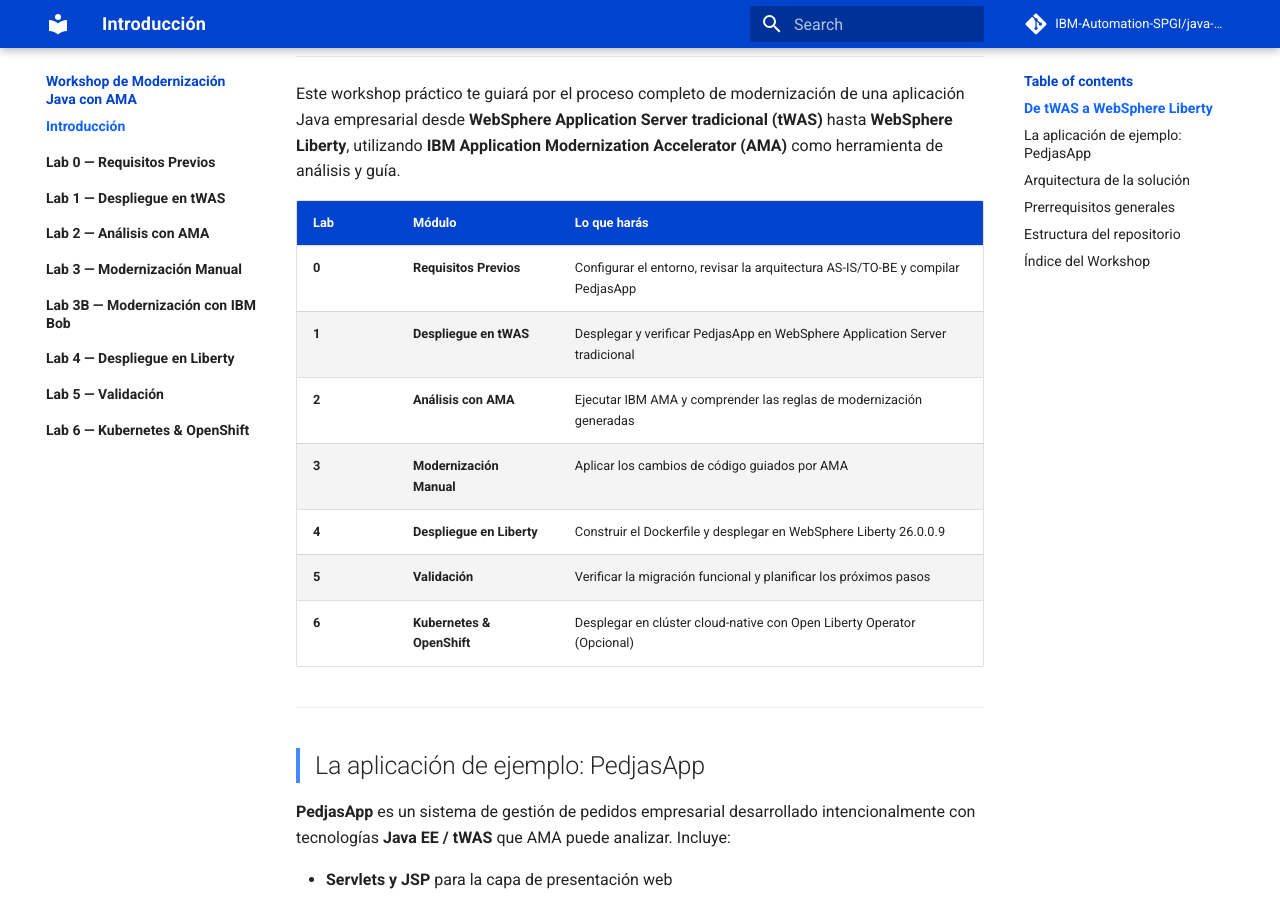
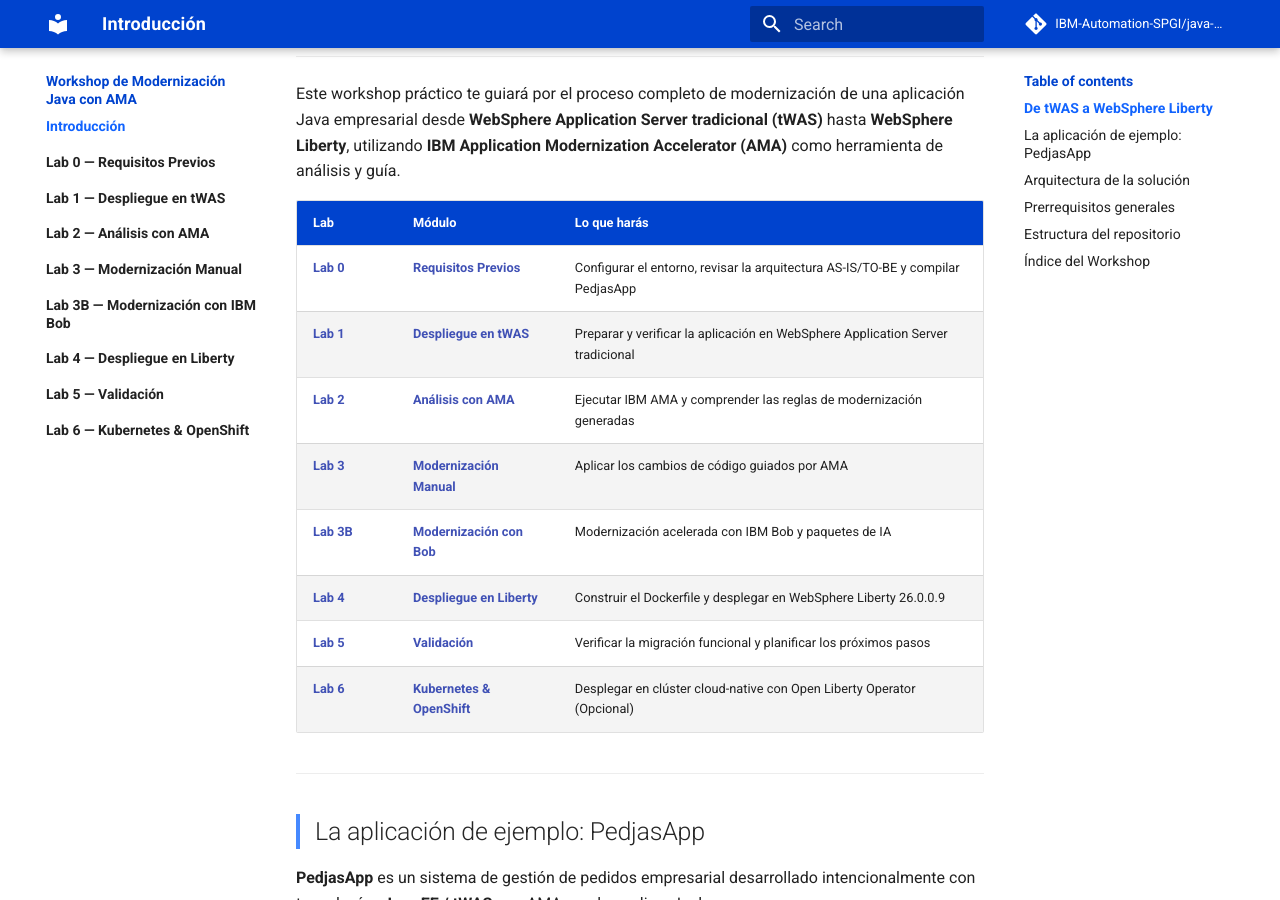
Before and after one commit to IBM-Automation-SPGI/java-mod-workshop, an MkDocs documentation site: the page built from docs/index.md, in a window 1280 px wide and 900 px high, scrolled down 241 px. Built offline with MkDocs 1.6.1 and Material for MkDocs 9.7.7, drawn with Linux system fonts in a browser that asks for light colours; comment, search, counter and statistics services are not loaded.

Commit message:
style: link all modules in index summary table for direct navigation

```diff
--- a/docs/index.md
+++ b/docs/index.md
@@ -10,13 +10,14 @@
 
 | Lab | Módulo | Lo que harás |
 |-----|--------|-------------|
-| **0** | **Requisitos Previos** | Configurar el entorno, revisar la arquitectura AS-IS/TO-BE y compilar PedjasApp |
-| **1** | **Despliegue en tWAS** | Desplegar y verificar PedjasApp en WebSphere Application Server tradicional |
-| **2** | **Análisis con AMA** | Ejecutar IBM AMA y comprender las reglas de modernización generadas |
-| **3** | **Modernización Manual** | Aplicar los cambios de código guiados por AMA |
-| **4** | **Despliegue en Liberty** | Construir el Dockerfile y desplegar en WebSphere Liberty 26.0.0.9 |
-| **5** | **Validación** | Verificar la migración funcional y planificar los próximos pasos |
-| **6** | **Kubernetes & OpenShift** | Desplegar en clúster cloud-native con Open Liberty Operator (Opcional) |
+| [**Lab 0**](lab0/index.md) | [**Requisitos Previos**](lab0/index.md) | Configurar el entorno, revisar la arquitectura AS-IS/TO-BE y compilar PedjasApp |
+| [**Lab 1**](lab1/index.md) | [**Despliegue en tWAS**](lab1/index.md) | Preparar y verificar la aplicación en WebSphere Application Server tradicional |
+| [**Lab 2**](lab2/index.md) | [**Análisis con AMA**](lab2/index.md) | Ejecutar IBM AMA y comprender las reglas de modernización generadas |
+| [**Lab 3**](lab3/index.md) | [**Modernización Manual**](lab3/index.md) | Aplicar los cambios de código guiados por AMA |
+| [**Lab 3B**](lab3b/index.md) | [**Modernización con Bob**](lab3b/index.md) | Modernización acelerada con IBM Bob y paquetes de IA |
+| [**Lab 4**](lab4/index.md) | [**Despliegue en Liberty**](lab4/index.md) | Construir el Dockerfile y desplegar en WebSphere Liberty 26.0.0.9 |
+| [**Lab 5**](lab5/index.md) | [**Validación**](lab5/index.md) | Verificar la migración funcional y planificar los próximos pasos |
+| [**Lab 6**](lab6/index.md) | [**Kubernetes & OpenShift**](lab6/index.md) | Desplegar en clúster cloud-native con Open Liberty Operator (Opcional) |
 
 ---
 
```
